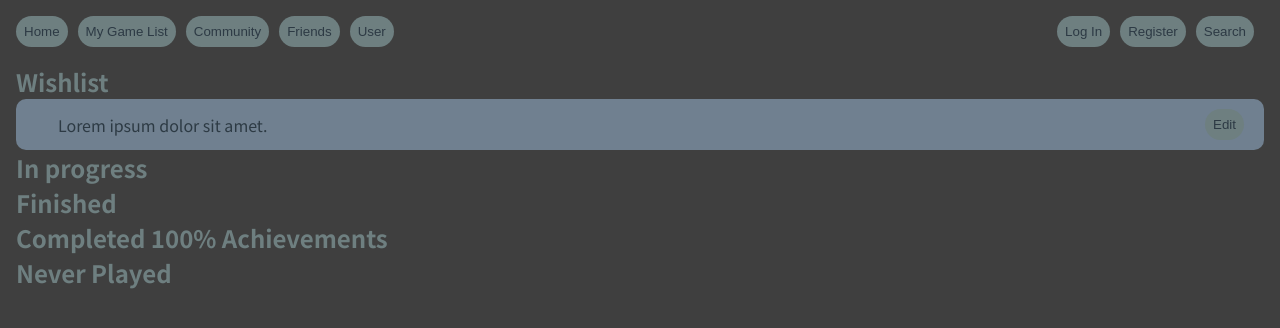
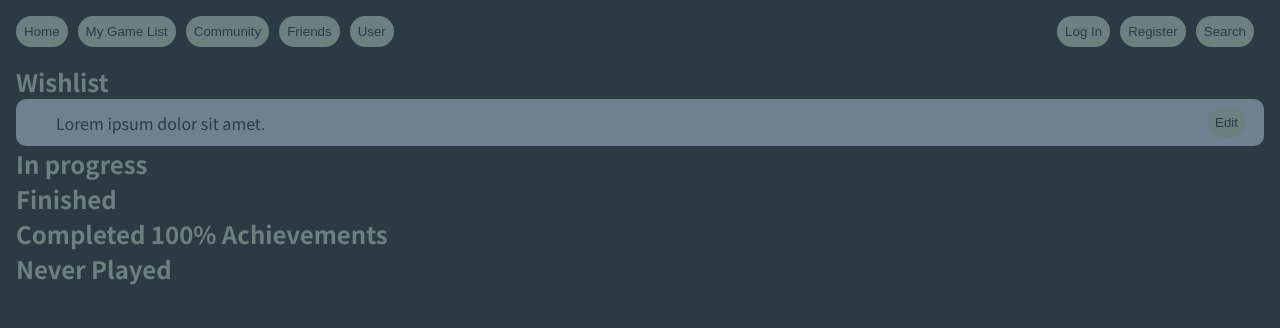
Before and after one commit to RaagavPrasanna/recogame, a React (Create React App) app in the folder client/: page /gamelist in a window 1280 px wide. Shown: the top 328 px of the page. Built offline with nearby package versions, Linux system fonts and the light colour scheme.

Commit message:
Removing the line that caused the background color to change

```diff
--- a/client/src/components/GameList/GameList.module.css
+++ b/client/src/components/GameList/GameList.module.css
@@ -12,12 +12,12 @@
   color: #2d3a44;
   background-color: #708090;
   display:flex;
-  padding: 10px;
+  padding: 8px;
   border-radius: 10px;
 }
 
 section Button{
-  margin-left: 4.5em;
+  margin-left: 5em;
 }
 
 .buttonsModal{
--- a/client/src/components/UI/Modal/Modal.module.css
+++ b/client/src/components/UI/Modal/Modal.module.css
@@ -28,10 +28,6 @@
   }
 }
 
-body {
-  background-color: #3f3f3f;
-}
-
 @keyframes slide-down {
   from {
     opacity: 0;
```
